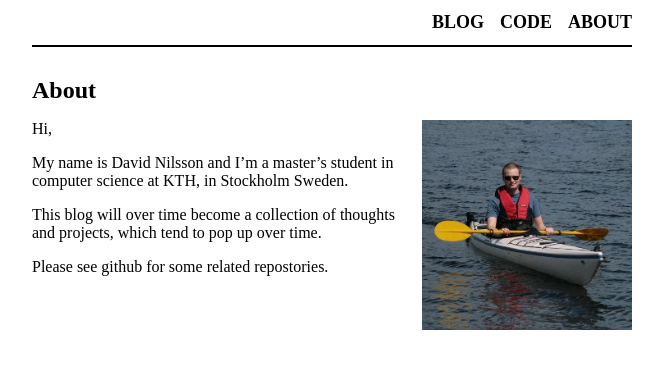
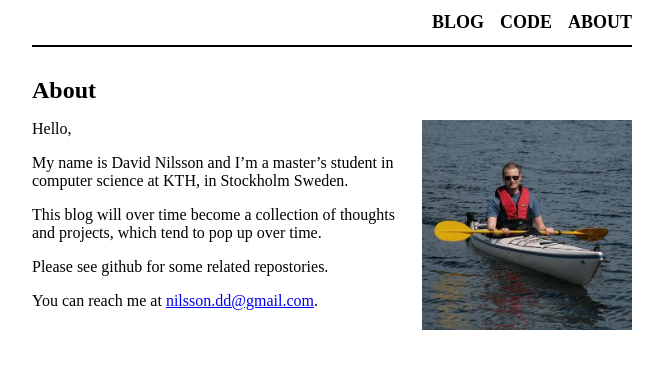
Before and after one commit to davnils/davnils.github.io, a plain HTML site: page about.html in a window 1280 px wide. Shown: the whole page, without its empty margins (308-971 px from the left). Drawn offline with nearby package versions, Linux system fonts and the light colour scheme; some packages are replaced by stand-ins of ours.

Commit message:
Update about page.

```diff
--- a/about.html
+++ b/about.html
@@ -27,10 +27,11 @@
         <div id="content">
             <h1>About</h1>
             <p><img style="float: right; margin-left: 1em; width: 210px; height: 210px" src="images/me.jpg " /></p>
-<p>Hi,</p>
+<p>Hello,</p>
 <p>My name is David Nilsson and I’m a master’s student in computer science at KTH, in Stockholm Sweden.</p>
 <p>This blog will over time become a collection of thoughts and projects, which tend to pop up over time.</p>
 <p>Please see github for some related repostories.</p>
+<p>You can reach me at <a href="mailto:nilsson.dd@gmail.com">nilsson.dd@gmail.com</a>.</p>
         </div>
     </body>
 </html>
```
